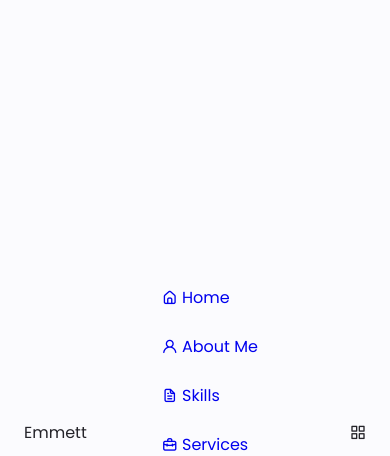
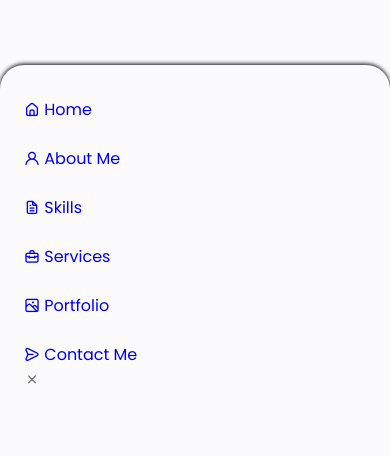
Before and after one commit to bozy15/my-portfolio, a plain HTML site: page index.html in a window 390 px wide. Shown: the part 388-844 px from the top of the page. Drawn offline with nearby package versions, Linux system fonts and the light colour scheme.

Commit message:
Add styles to nav-logo/toggle and nav-menu

```diff
--- a/assets/css/styles.css
+++ b/assets/css/styles.css
@@ -159,8 +159,26 @@
 .nav-toggle {
   color: var(--title-color);
   font-weight: var(--medium-weight);
+  font-size: 1.5rem;
+  cursor: pointer;
 }
 
-.nav-logo:hover {
+.nav-logo:hover,
+.nav-toggle:hover {
   color: var(--first-color);
 }
+
+/* ----- Nav CSS for small-medium devices-----*/
+@media screen and (max-width: 768px) {
+  .nav-menu {
+    position: fixed;
+    bottom: 0;
+    left: 0;
+    width: 100%;
+    background-color: var(--body-color);
+    padding: 2rem 1.5rem 4rem;
+    box-shadow: 0 -1px 4px rgba(0, 0, 0.15);
+    border-radius: 1.5rem 1.5rem 0 0;
+    transition: 0.3s;
+  }
+}
```
Lines whose indentation alone changed are shown as unchanged.
